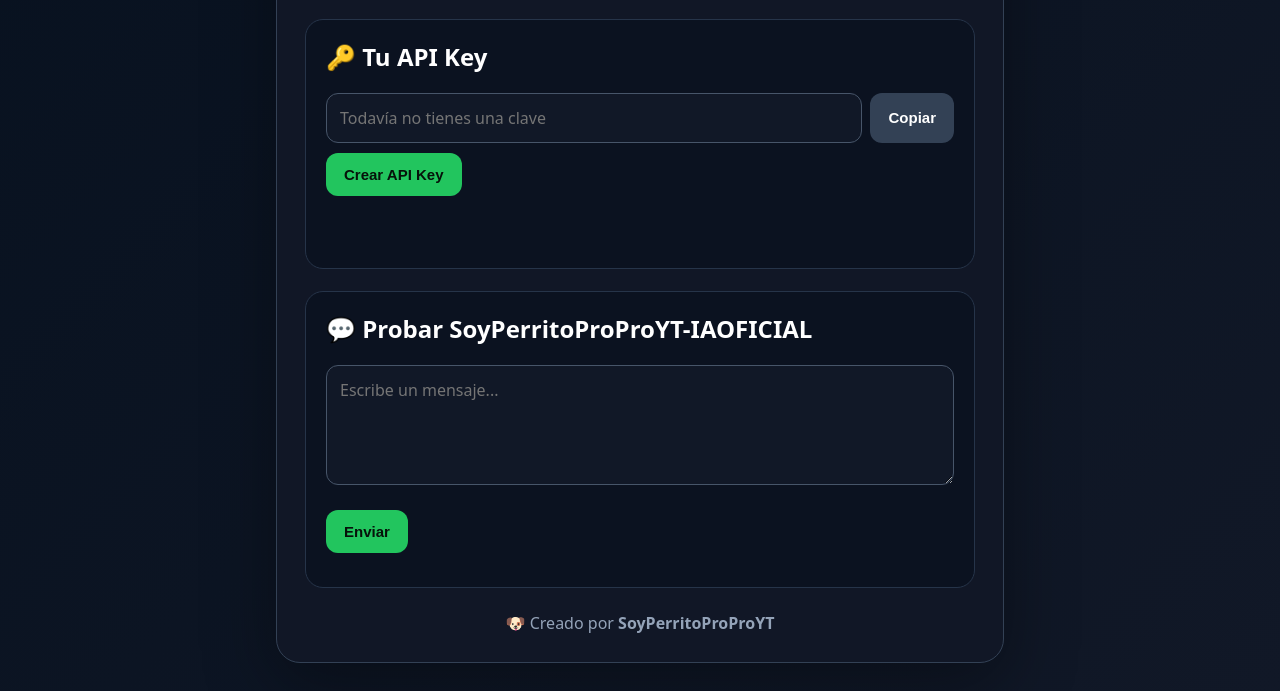
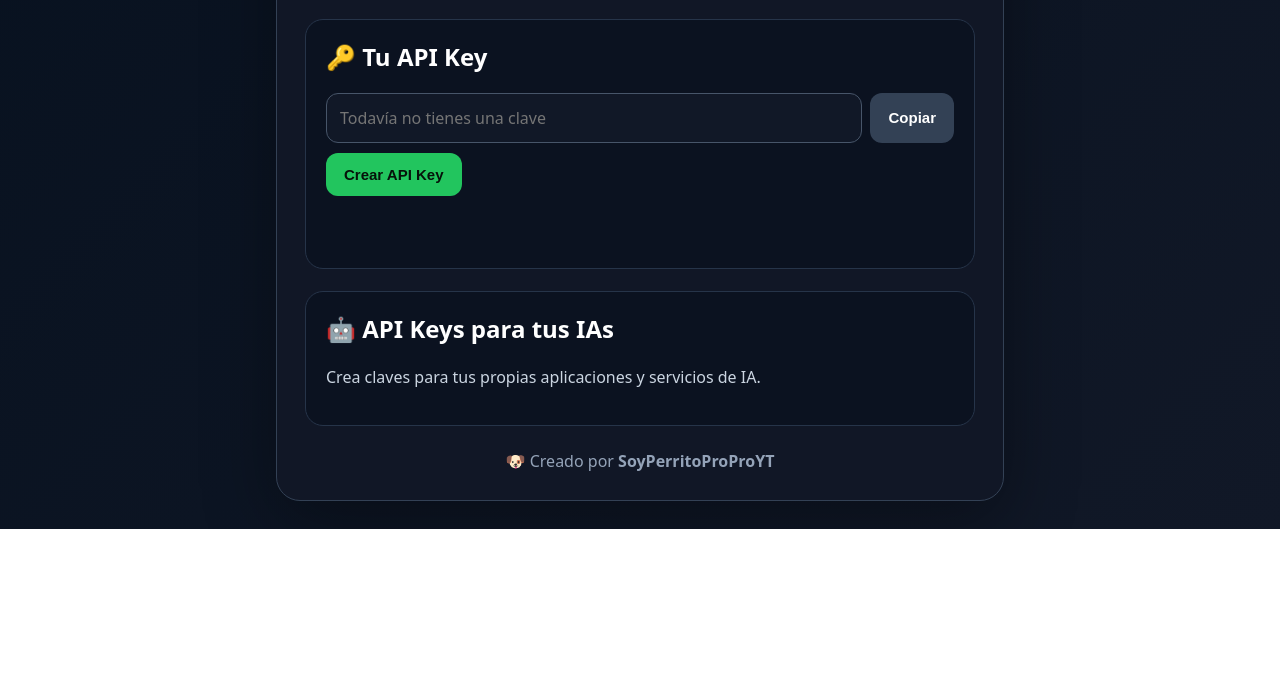
Before and after one commit to SoyPerritoYT/SoyPerritoProProYT-IAOFICIALcrearApiKey, a plain HTML site: page index.html in a window 1280 px wide. Shown: the part 367-1058 px from the top of the page. After the commit the page ends 896 px from the top, so only its background shows below. Drawn offline with Linux system fonts and the light colour scheme.

Commit message:
Quitar chat de prueba y orientar el sitio a API Keys para IAs

```diff
--- a/index.html
+++ b/index.html
@@ -25,14 +25,7 @@
       <p id="keyStatus" class="status"></p>
     </div>
 
-    <div class="panel">
-      <h2>💬 Probar SoyPerritoProProYT-IAOFICIAL</h2>
-      <textarea id="message" placeholder="Escribe un mensaje..."></textarea>
-      <button id="send">Enviar</button>
-      <div id="chat" class="chat"></div>
-    </div>
-
-    <p class="creator">🐶 Creado por <strong>SoyPerritoProProYT</strong></p>
+    <div class="panel"><h2>🤖 API Keys para tus IAs</h2><p class="muted">Crea claves para tus propias aplicaciones y servicios de IA.</p></div><p class="creator">🐶 Creado por <strong>SoyPerritoProProYT</strong></p>
   </section>
 </main>
 <script src="app.js"></script>
```
